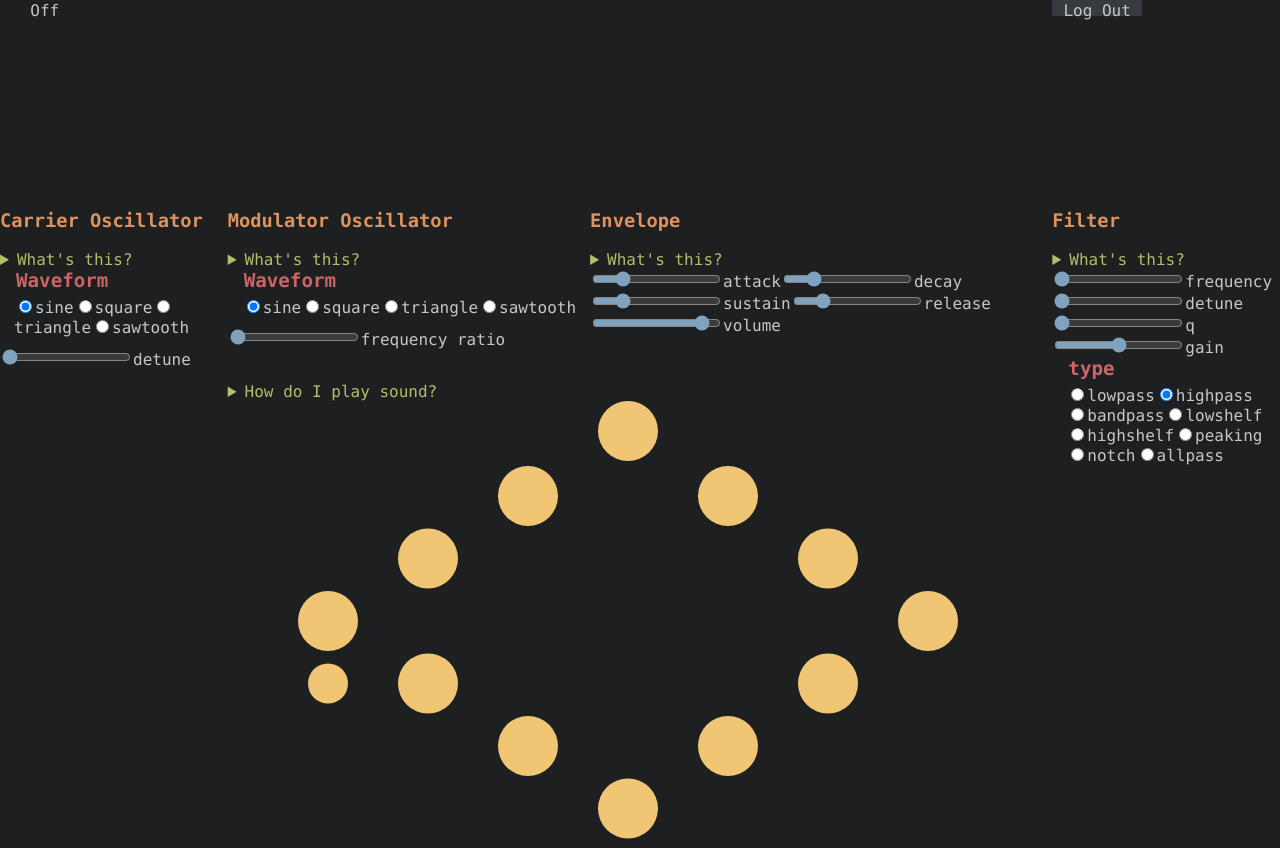
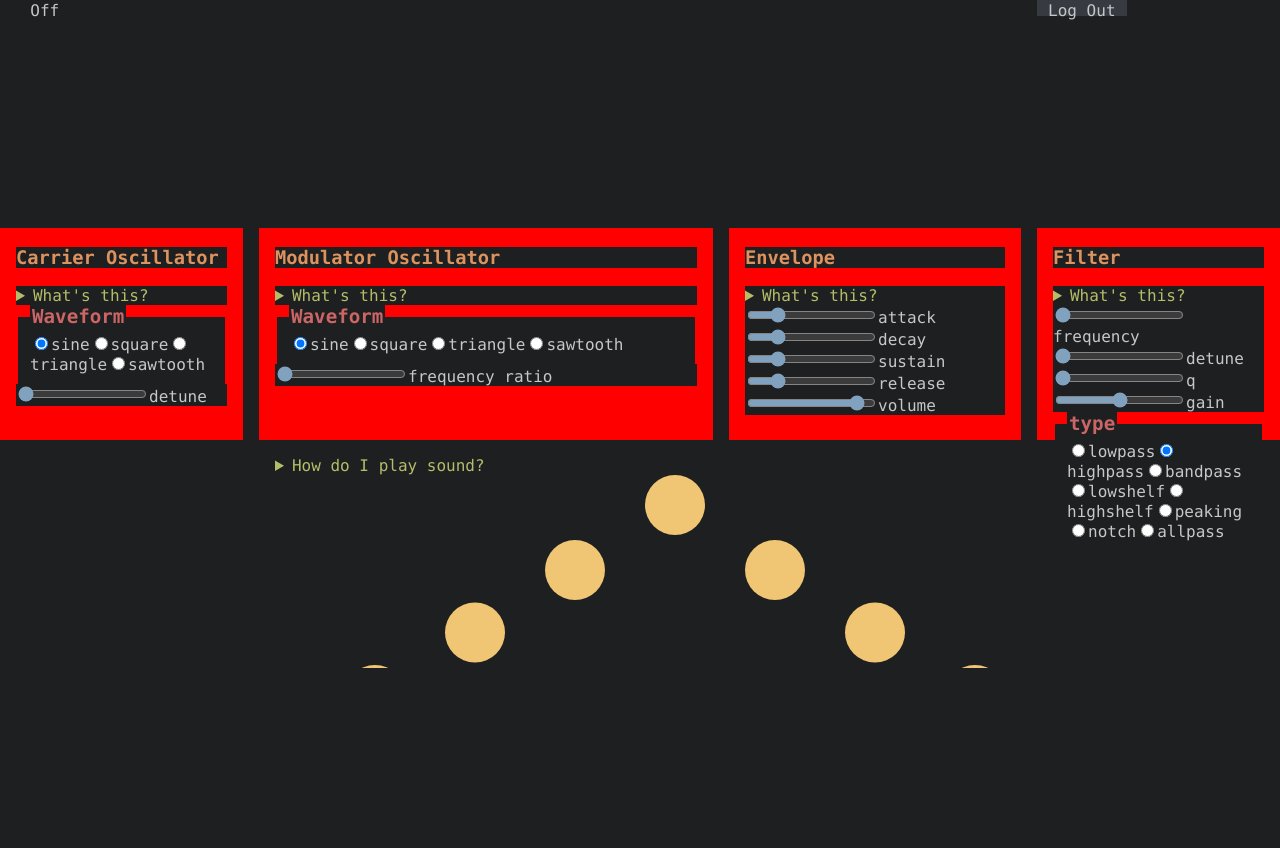
Before and after one commit to wavesinaroom/my_odin_project_synthesizer, a React (Create React App) app: page / in a window 1280 px wide. Built offline with nearby package versions, Linux system fonts and the light colour scheme.

Commit message:
[Task] Avoid grouping HTML elements with div. Use main and section instead

```diff
--- a/src/App.css
+++ b/src/App.css
@@ -51,3 +51,16 @@ details [open]> p{
 summary {
   color: #b5bd68;
 }
+
+section{
+  display: flex;
+  flex-direction: column;
+  padding-left: 1em;
+  padding-right: 1em;
+}
+
+section:not(.keyboard, .logout){
+  background-color: red;
+  border: thick;
+  border-color:#c5c8c6 ;
+}
--- a/src/components/body.js
+++ b/src/components/body.js
@@ -21,7 +21,7 @@ const Body = () =>{
   },[toggle])
 
   return(
-    <div style={layout}>
+    <main style={layout} className="body">
       <button onClick={handleToggle}>{toggle?`On`:`Off`}</button>
       <Profile.Provider value={{settings:Default}}>
         <Logout/>
@@ -31,7 +31,7 @@ const Body = () =>{
         <Filter/>
         <Keyboard/>
       </Profile.Provider>
-    </div>
+    </main>
   )
 }
 
@@ -40,5 +40,6 @@ export default Body;
 const layout =  {
   display: `grid`,
   grid: `repeat(4, 25%)/repeat(4,auto)`,
-  gridTemplateAreas:'"off . . logout" "carrier modulator envelope filter" ". keyboard keyboard ."'
+  gridTemplateAreas:'"off . . logout" "carrier modulator envelope filter" ". keyboard keyboard ."',
+  gap: `1em`
 }
--- a/src/components/carrier.js
+++ b/src/components/carrier.js
@@ -21,7 +21,7 @@ const Carrier = () =>{
   }, [profile.settings, carrier])
 
   return(
-    <div style={styles}>
+    <section style={styles}>
       <h3>Carrier Oscillator</h3>
       <details>
         <summary>What&apos;s this?</summary>
@@ -53,7 +53,7 @@ const Carrier = () =>{
         <input value={carrier.detune} name='detune' type='range' min="0.0001" step="1" max="100" onChange={handleDetune}/>
         detune
       </label>
-    </div>
+    </section>
   );
 }
 
--- a/src/components/envelope.js
+++ b/src/components/envelope.js
@@ -38,7 +38,7 @@ const Envelope = () =>{
   },[profile.settings, envelope])
 
   return(
-      <div style={styles}>
+    <section style={styles} className="envelope">
       <h3>Envelope</h3>
       <details>
         <summary>What&apos;s this?</summary>
@@ -66,7 +66,7 @@ const Envelope = () =>{
         <input value={envelope.gain} type='range' min='0.0001' max='1' step='0.1' onChange={handleGain}/>
         volume
       </label>
-    </div>
+    </section>
   );
 }
 
--- a/src/components/filter.js
+++ b/src/components/filter.js
@@ -40,7 +40,7 @@ const Filter = ()=>{
   },[profile.settings, filter])
 
   return(
-    <div style={styles}>
+    <section style={styles}>
       <h3>Filter</h3>
         <details>
           <summary>What&apos;s this?</summary>
@@ -99,7 +99,7 @@ const Filter = ()=>{
             allpass
           </label>
       </fieldset>
-    </div>
+    </section>
   );
 }
 
--- a/src/components/keyboard.js
+++ b/src/components/keyboard.js
@@ -15,7 +15,7 @@ const Keyboard = () =>{
   }
 
   return(
-    <div style={styles} className="keyboard">
+    <section style={styles} className="keyboard">
       <details>
         <summary>How do I play sound?</summary>
         <p>Hover over the circles to play some sound</p>
@@ -35,7 +35,7 @@ const Keyboard = () =>{
           <circle id="493.88" cx="300" cy="345" r="30" onMouseEnter={handleMouseEnter} onMouseOut={handleMouseOut}/>
           <circle id="522.6" cx="100" cy="282.5" r="20" onMouseEnter={handleMouseEnter} onMouseOut={handleMouseOut}/>
       </svg>
-    </div>
+    </section>
   )
 }
  export default Keyboard;
--- a/src/components/logout.js
+++ b/src/components/logout.js
@@ -28,7 +28,7 @@ const Logout = () =>{
     }
   }
   return(
-    <div style={styles}>
+    <div style={styles} className="logout">
       <button onClick={handleLogout}>Log Out</button>
     </div>
   )
--- a/src/components/modulator.js
+++ b/src/components/modulator.js
@@ -22,7 +22,7 @@ const Modulator = () =>{
   },[profile.settings, modulator])
 
   return(
-    <div style={styles}>
+    <section style={styles}>
       <h3>Modulator Oscillator</h3>
       <details>
         <summary>What&apos;s this?</summary>
@@ -54,7 +54,7 @@ const Modulator = () =>{
           <input value={modulator.ratio} name='frequency' type='range' min='0' max='1' step='0.1' onChange={handleFrequencyRatio}/>
             frequency ratio
         </label>
-    </div>
+    </section>
   );
 }
 
```
